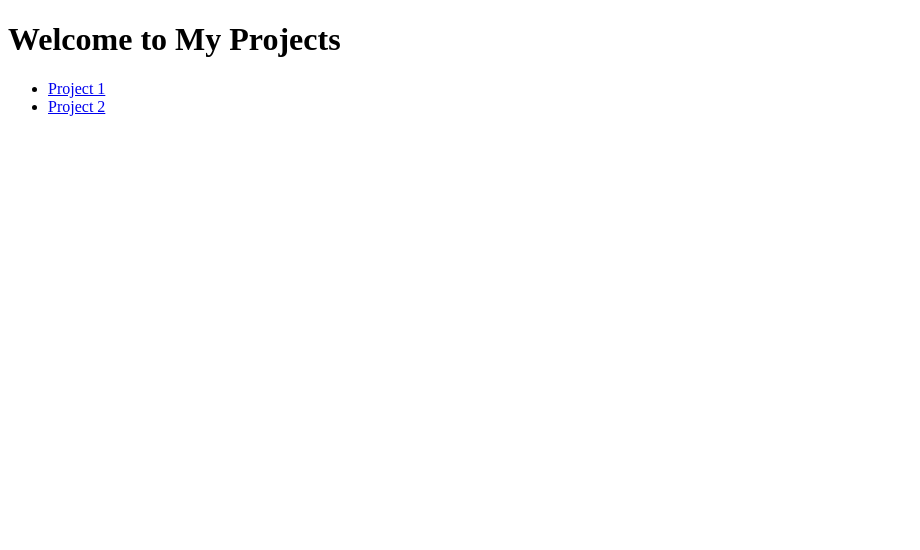
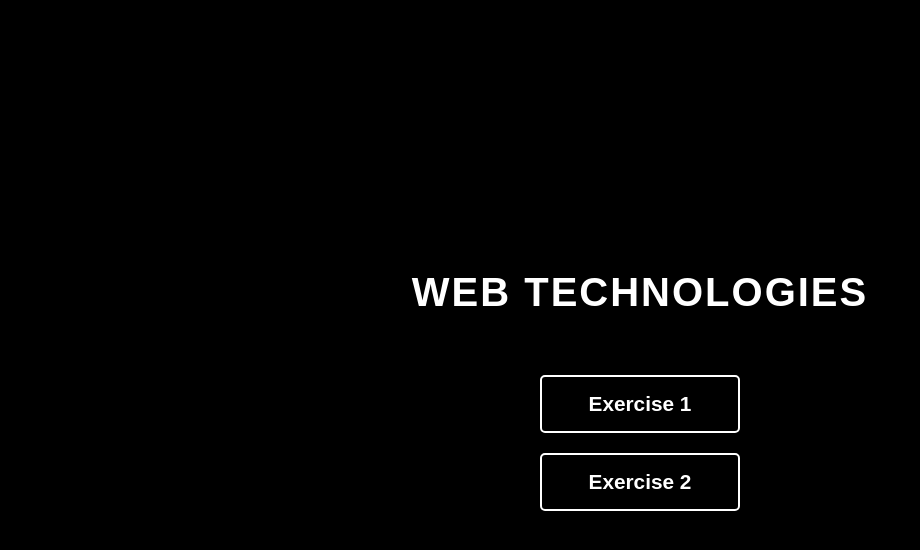
Before and after one commit to alan-jr/Web-Technologies, a plain HTML site: page index.html in a window 1280 px wide. Shown: the whole page, without its empty margins (0-920 px from the left). Drawn offline with Linux system fonts and the light colour scheme.

Commit message:
Update index.html

```diff
--- a/index.html
+++ b/index.html
@@ -1,13 +1,83 @@
 <!DOCTYPE html>
-<html>
+<html lang="en">
 <head>
-    <title>My Projects</title>
+    <meta charset="UTF-8">
+    <meta name="viewport" content="width=device-width, initial-scale=1.0">
+    <title>Web Technologies</title>
+    <style>
+        * {
+            margin: 0;
+            padding: 0;
+            box-sizing: border-box;
+        }
+
+        body {
+            font-family: 'Arial', sans-serif;
+            background-color: #000000;
+            color: white;
+            min-height: 100vh;
+            padding: 40px 20px;
+            display: flex;
+            align-items: center;
+            justify-content: center;
+        }
+
+        h1 {
+            text-align: center;
+            font-size: 2.5rem;
+            font-weight: bold;
+            margin-bottom: 60px;
+            text-transform: uppercase;
+            letter-spacing: 2px;
+        }
+
+        .container {
+            max-width: 600px;
+            text-align: center;
+        }
+
+        /* List styling */
+        .projects-list ul {
+            list-style: none;
+            text-align: center;
+        }
+
+        .projects-list li {
+            margin: 20px 0;
+        }
+
+        .projects-list a {
+            color: white;
+            text-decoration: none;
+            font-weight: bold;
+            font-size: 1.3rem;
+            padding: 15px 40px;
+            border: 2px solid white;
+            border-radius: 5px;
+            display: inline-block;
+            transition: all 0.3s ease;
+            min-width: 200px;
+        }
+
+        .projects-list a:hover {
+            background-color: white;
+            color: black;
+            transform: translateY(-2px);
+        }
+
+
+    </style>
 </head>
 <body>
-    <h1>Welcome to My Projects</h1>
-    <ul>
-        <li><a href="ex-1/index.html">Project 1</a></li>
-        <li><a href="ex-2/index.html">Project 2</a></li>
-    </ul>
+    <div class="container">
+        <h1>Web Technologies</h1>
+
+        <div class="projects-list">
+            <ul>
+                <li><a href="ex-1/index.html">Exercise 1</a></li>
+                <li><a href="ex-2/index.html">Exercise 2</a></li>
+            </ul>
+        </div>
+    </div>
 </body>
 </html>
```
